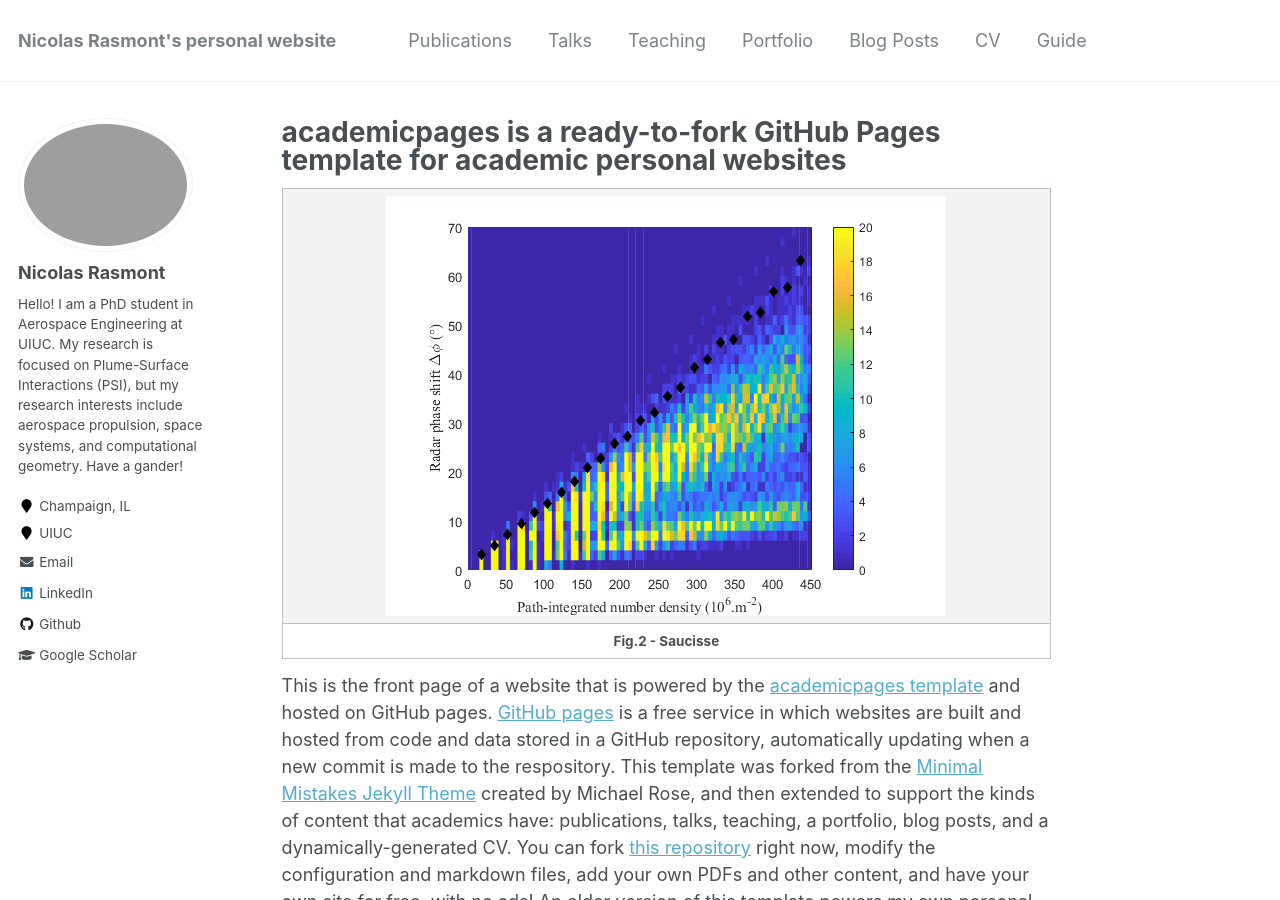
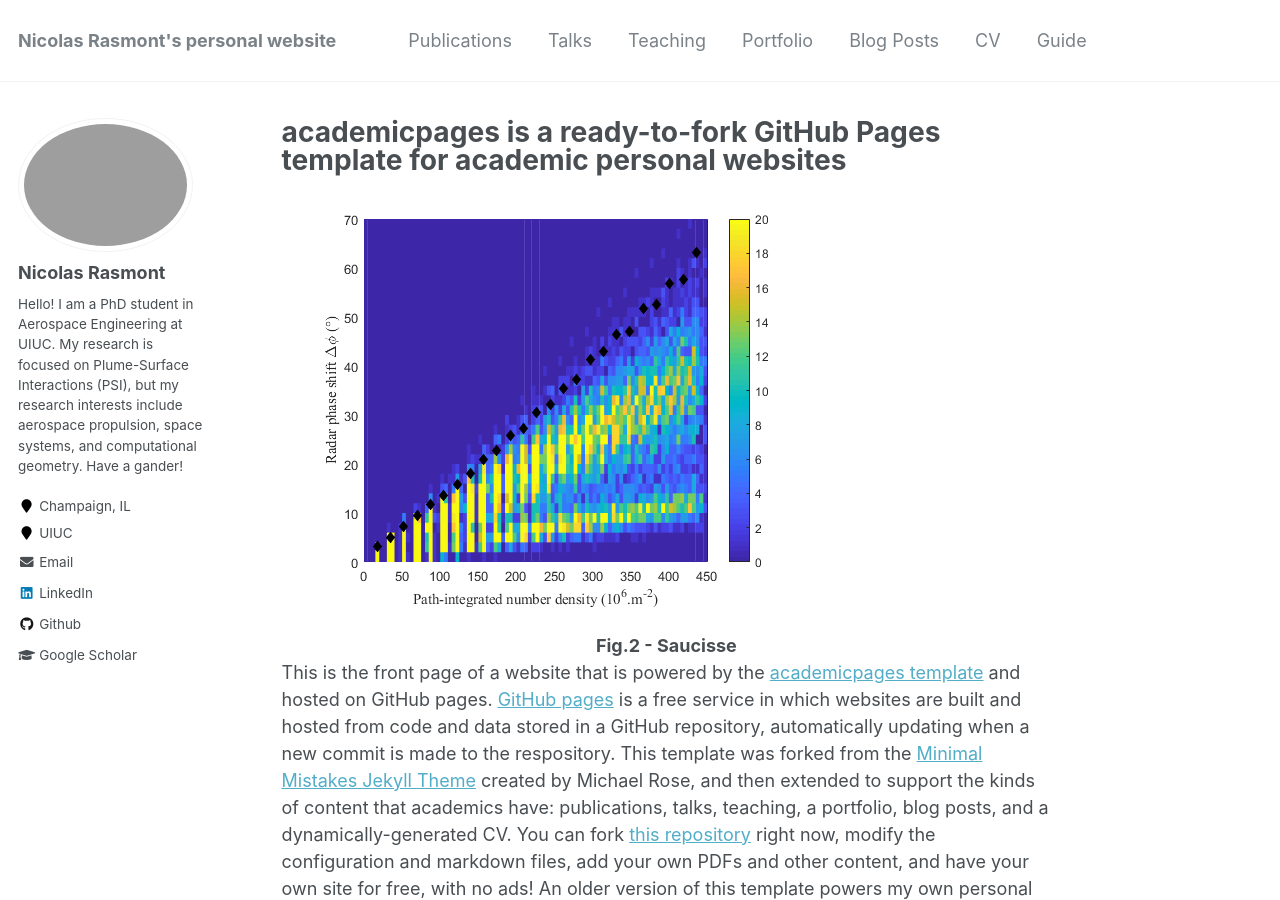
Before and after one commit to nicolasrasmont/nicolasrasmont.github.io, a Jekyll site: the page built from _pages/about.md, in a window 1280 px wide and 900 px high. Built offline with Jekyll 4.4.1, drawn with Linux system fonts in a browser that asks for light colours.

Commit message:
test for image caption

```diff
--- a/_pages/about.md
+++ b/_pages/about.md
@@ -8,9 +8,8 @@ redirect_from:
   - /about.html
 ---
 
-| ![test](/images/monte-carlo_result_epsilon_10_sigeps_10.svg) |
-|:--:|
-| <b> Fig.2 - Saucisse</b>|
+![test](/images/monte-carlo_result_epsilon_10_sigeps_10.svg)
+<center><b> Fig.2 - Saucisse</b></center>
 
 This is the front page of a website that is powered by the [academicpages template](https://github.com/academicpages/academicpages.github.io) and hosted on GitHub pages. [GitHub pages](https://pages.github.com) is a free service in which websites are built and hosted from code and data stored in a GitHub repository, automatically updating when a new commit is made to the respository. This template was forked from the [Minimal Mistakes Jekyll Theme](https://mmistakes.github.io/minimal-mistakes/) created by Michael Rose, and then extended to support the kinds of content that academics have: publications, talks, teaching, a portfolio, blog posts, and a dynamically-generated CV. You can fork [this repository](https://github.com/academicpages/academicpages.github.io) right now, modify the configuration and markdown files, add your own PDFs and other content, and have your own site for free, with no ads! An older version of this template powers my own personal website at [stuartgeiger.com](http://stuartgeiger.com), which uses [this Github repository](https://github.com/staeiou/staeiou.github.io).
 
```
